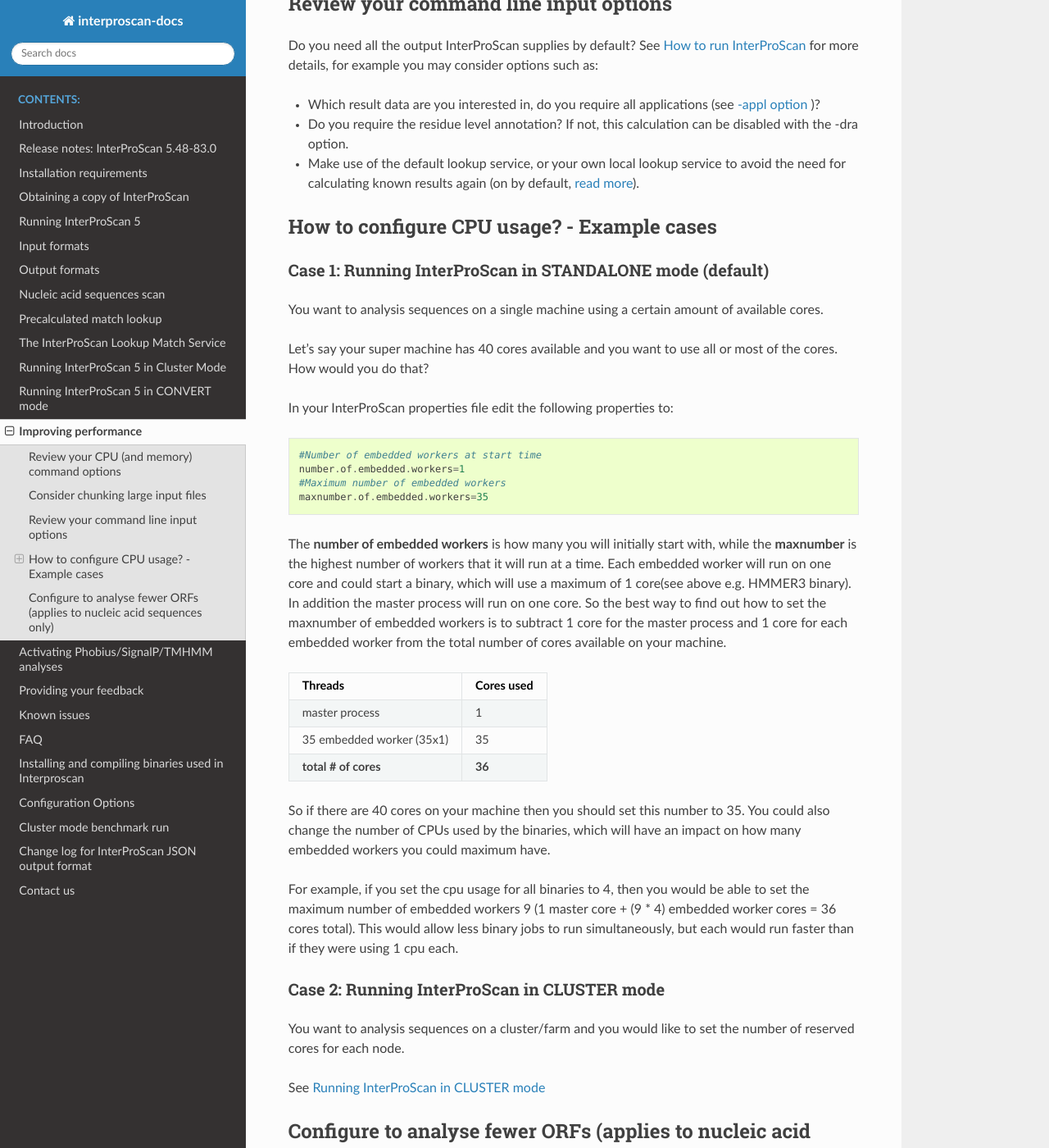
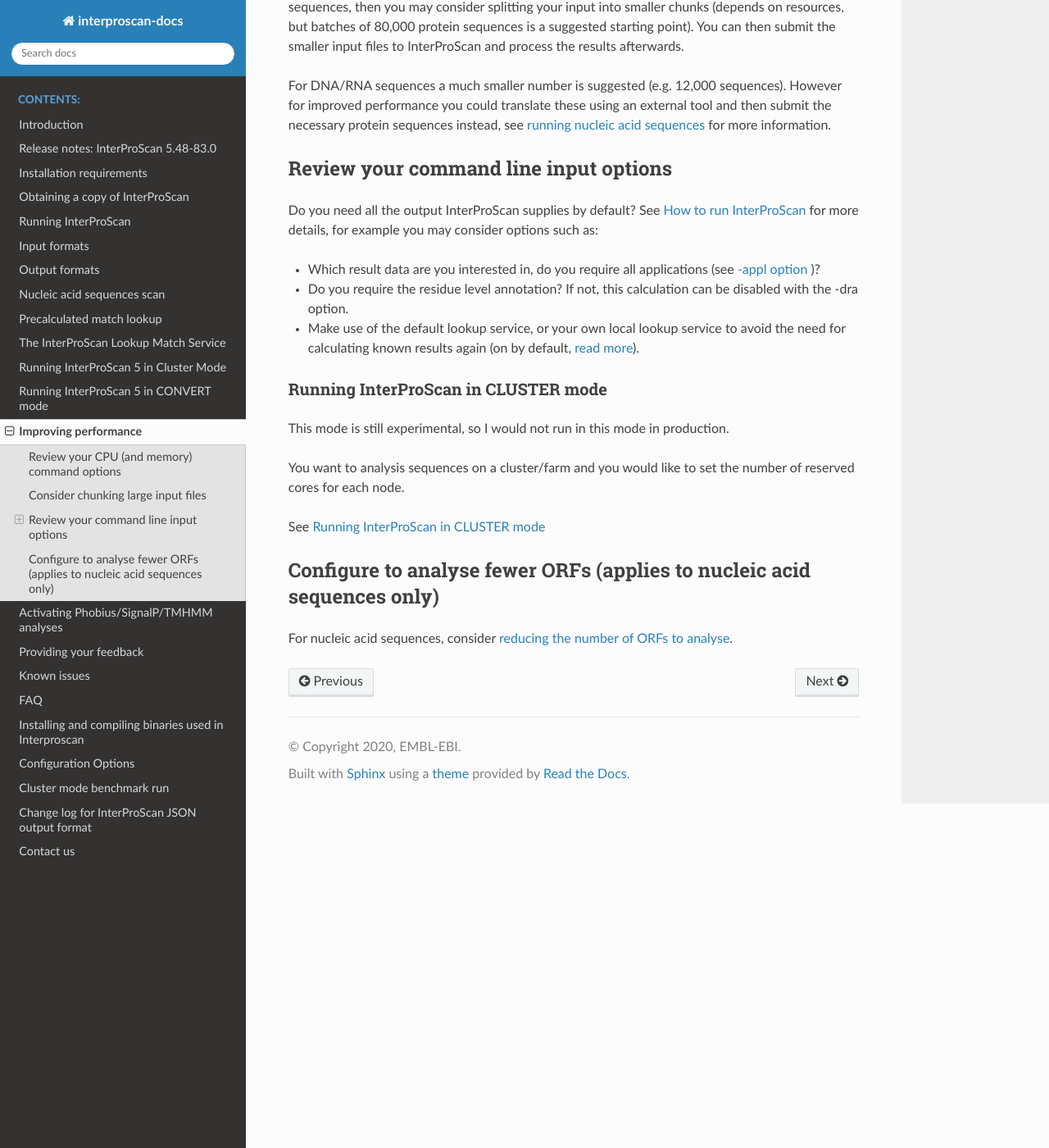
Before and after one commit to ebi-pf-team/interproscan-docs, a Sphinx documentation site: the page built from docs/ImprovingPerformance.rst, in a window 1280 px wide and 1400 px high, scrolled down 1020 px. Shown: the whole window at 82% size. Built offline with Sphinx 7.4.7 and the Read the Docs theme 2.0.0, drawn with Linux system fonts in a browser that asks for light colours; some of the changed text lies outside the part shown.

Commit message:
some edit fixes

```diff
--- a/docs/HowToRun.rst
+++ b/docs/HowToRun.rst
@@ -1,7 +1,7 @@
-Running InterProScan 5
-======================
+Running InterProScan
+====================
 
-Once you have uncompressed your :ref:`Obtaining a copy of InterProScan 5`, you can
+Once you have uncompressed your :ref:`Obtaining a copy of InterProScan`, you can
 run InterProScan directly from the command line.
 
 Run the supplied shell script. If you run this script with no arguments,
@@ -129,8 +129,7 @@
     Available analyses:
                           TIGRFAM (XX.X) : TIGRFAMs are protein families based on Hidden Markov Models or HMMs
                              SFLD (X.X) : SFLDs are protein families based on Hidden Markov Models or HMMs
-                            ProDom (XXXX.X) : ProDom is a comprehensive set of protein domain families automatically generated from the UniProt Knowledge Database.
-                            Hamap (XXXXXX.XX) : High-quality Automated and Manual Annotation of Microbial Proteomes
+                            amap (XXXXXX.XX) : High-quality Automated and Manual Annotation of Microbial Proteomes
                             SMART (X.X) : SMART allows the identification and analysis of domain architectures based on Hidden Markov Models or HMMs
                               CDD (X.XX) : Prediction of CDD domains in Proteins
                   ProSiteProfiles (XX.XXX) : PROSITE consists of documentation entries describing protein domains, families and functional sites as well as associated patterns and profiles to identify them
@@ -154,12 +153,12 @@
 The latest analysis versions can be obtained by running the InterProScan
 script without any options specified.
 
-InterProScan 5 test run
+InterProScan  test run
 ~~~~~~~~~~~~~~~~~~~~~~~
 
-This distribution of InterProScan 5 provides a set of protein test
-sequences, which you can use to check how InterProScan 5 behaves on your
-system. First, if you have not yet run the initilisation script run the following command:
+This distribution of InterProScan provides a set of protein test
+sequences, which you can use to check how InterProScan  behaves on your
+system. First, if you have not yet run the initialisation script run the following command:
 ::
     python3 initial_setup.py
 
@@ -167,20 +166,23 @@
 
 You can then run the following two test case commands:
 ::
-    ./interproscan.sh -i test_proteins.fasta -f tsv -dp
-    ./interproscan.sh -i test_proteins.fasta -f tsv
+    ./interproscan.sh -i test_all_appl.fasta -f tsv -dp
+    ./interproscan.sh -i test_all_appl.fasta -f tsv
 
 The first test should create an output file with the default file name
 test\_proteins.fasta.tsv, and the second would then create
 test\_proteins.fasta\_1.tsv (since the default filename already exists).
 
+Both the above test commands should be run successfully, before running
+InterProScan on you own input set of sequences.
+
 **What should you get?**
 
-InterProScan 5 should run through properly without any warnings and it
+InterProScan should run through properly without any warnings and it
 will create a TSV output file containing several member database
 matches, including Gene3d, PIRSF etc.
 
-The member database binaries supplied with InterProScan 5 should run on
+The member database binaries supplied with InterProScan should run on
 most Linux systems, however if they don't work on a particular system
 then see the FAQ page,
 :ref:`What should I do if one of the binaries included with InterProScan 5 doesn't work on my system?`.
@@ -314,7 +318,7 @@
 -t / --seqtype (optional)
 ^^^^^^^^^^^^^^^^^^^^^^^^^
 
-InterProScan 5 supports analysis of both protein and nucleic acid
+InterProScan  supports analysis of both protein and nucleic acid
 sequences (DNA/RNA). Your input sequences are interpreted as protein
 sequences by default. If you like to scan nucleotide sequences you must
 set the -t option:
@@ -326,11 +330,11 @@
 -T / --tempdir (optional)
 ^^^^^^^^^^^^^^^^^^^^^^^^^
 
-Optionally, you can specify the location of the InterProScan 5 temporary
+Optionally, you can specify the location of the InterProScan temporary
 directory. This directory is used as a working directory. The default
-temporary directory will be in the same directory as the InterProScan 5
+temporary directory will be in the same directory as the InterProScan
 script file (interproscan.sh). By default, this directory is completely
-cleaned up after InterProScan 5 finished all analyses successfully.
+cleaned up after InterProScan finished all analyses successfully.
 
 Example usage:
 
@@ -375,10 +379,10 @@
 - `SUPERFAMILY <http://supfam.cs.bris.ac.uk/SUPERFAMILY/>`__
 - `TIGRFAMs <http://www.jcvi.org/cgi-bin/tigrfams/index.cgi>`__
 
-A number of other analyses are available in InterProScan 5. These
+A number of other analyses are available in InterProScan. These
 analyses use licensed code and data provided by third parties. If you
 wish to run these analyses it will be necessary for you to obtain a
-licence from the vendor and configure your local InterProScan 5
+licence from the vendor and configure your local InterProScan
 installation to use these:
 
 - `Phobius <http://phobius.sbc.su.se/>`__ (licensed software)
@@ -411,7 +415,7 @@
 
 **NOTE**: Leave **/[!UNIQUE]** on the end - this is replaced with a
 timestamped / unique directory for each run. This directory is cleaned
-up and deleted at the end of each run of InterProScan 5.
+up and deleted at the end of each run of InterProScan.
 
 Configuring the Pre-calculated Match Lookup Service
 ^^^^^^^^^^^^^^^^^^^^^^^^^^^^^^^^^^^^^^^^^^^^^^^^^^^
@@ -432,7 +436,7 @@
 
 **``*``\ (To comment the line out, add a # to the start of the line.)**
 
-Running InterProScan 5 on an LSF/SGE Cluster
+Running InterProScan on an LSF/SGE Cluster
 ~~~~~~~~~~~~~~~~~~~~~~~~~~~~~~~~~~~~~~~~~~~~
 
 Please see :ref:`Cluster Mode`.
--- a/docs/ImprovingPerformance.rst
+++ b/docs/ImprovingPerformance.rst
@@ -68,60 +80,10 @@
 * Make use of the default lookup service, or your own local lookup service to avoid the need for calculating known results again (on by default, `read more <LocalLookupService.html#what-is-the-interproscan-5-lookup-service>`__).
 
 
+Running InterProScan in CLUSTER mode
+^^^^^^^^^^^^^^^^^^^^^^^^^^^^^^^^^^^^^
 
-How to configure CPU usage? - Example cases
--------------------------------------------
-
-Case 1: Running InterProScan in STANDALONE mode (default)
-^^^^^^^^^^^^^^^^^^^^^^^^^^^^^^^^^^^^^^^^^^^^^^^^^^^^^^^^^
-
-You want to analysis sequences on a single machine using a certain
-amount of available cores.
-
-Let's say your super machine has 40 cores available and you want to use
-all or most of the cores. How would you do that?
-
-In your InterProScan properties file edit the following properties to:
-
-::
-
-    #Number of embedded workers at start time
-    number.of.embedded.workers=1
-    #Maximum number of embedded workers
-    maxnumber.of.embedded.workers=35
-
-The **number of embedded workers** is how many you will initially start
-with, while the **maxnumber** is the highest number of workers that it
-will run at a time. Each embedded worker will run on one core and could
-start a binary, which will use a maximum of 1 core(see above e.g. HMMER3
-binary). In addition the master process will run on one core. So the
-best way to find out how to set the maxnumber of embedded workers is to
-subtract 1 core for the master process and 1 core for each embedded
-worker from the total number of cores available on your machine.
-
-+-----------------------------+------------------+
-| **Threads**                 | **Cores used**   |
-+=============================+==================+
-| master process              | 1                |
-+-----------------------------+------------------+
-| 35 embedded worker (35x1)   | 35               |
-+-----------------------------+------------------+
-| **total # of cores**        | **36**           |
-+-----------------------------+------------------+
-
-So if there are 40 cores on your machine then you should set this number
-to 35. You could also change the number of CPUs used by the binaries,
-which will have an impact on how many embedded workers you could maximum
-have.
-
-For example, if you set the cpu usage for all binaries to 4, then you
-would be able to set the maximum number of embedded workers 9 (1 master
-core + (9 \* 4) embedded worker cores = 36 cores total). This would
-allow less binary jobs to run simultaneously, but each would run faster
-than if they were using 1 cpu each.
-
-Case 2: Running InterProScan in CLUSTER mode
-^^^^^^^^^^^^^^^^^^^^^^^^^^^^^^^^^^^^^^^^^^^^
+This mode is still experimental, so I would not run in this mode in production.
 
 You want to analysis sequences on a cluster/farm and you would like to
 set the number of reserved cores for each node.
```
Also changed, not shown: other parts of docs/HowToRun.rst (+6 -4 lines), other parts of docs/ImprovingPerformance.rst (+14 -2 lines), docs/KnownIssues.rst (+9 -1 lines).
